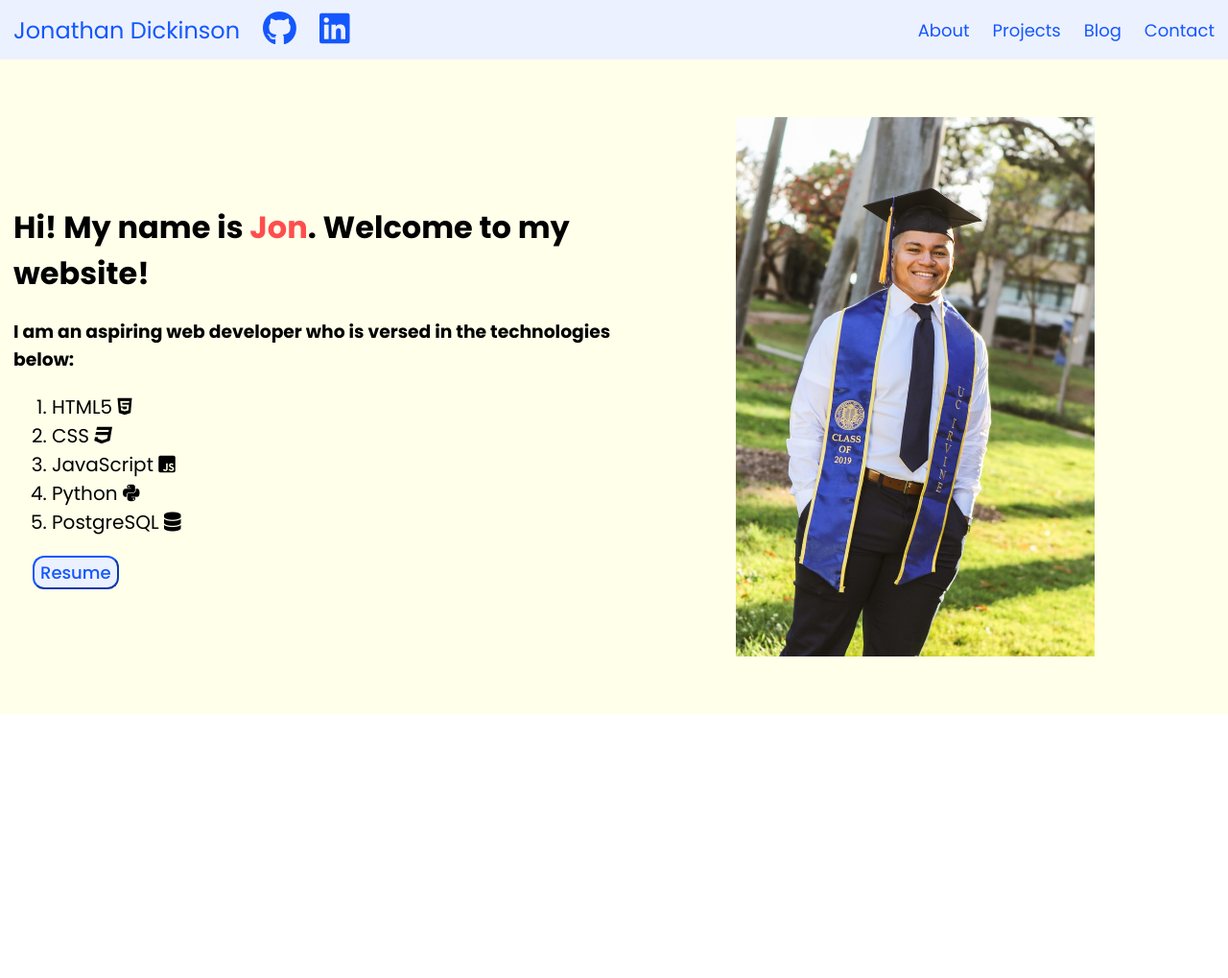
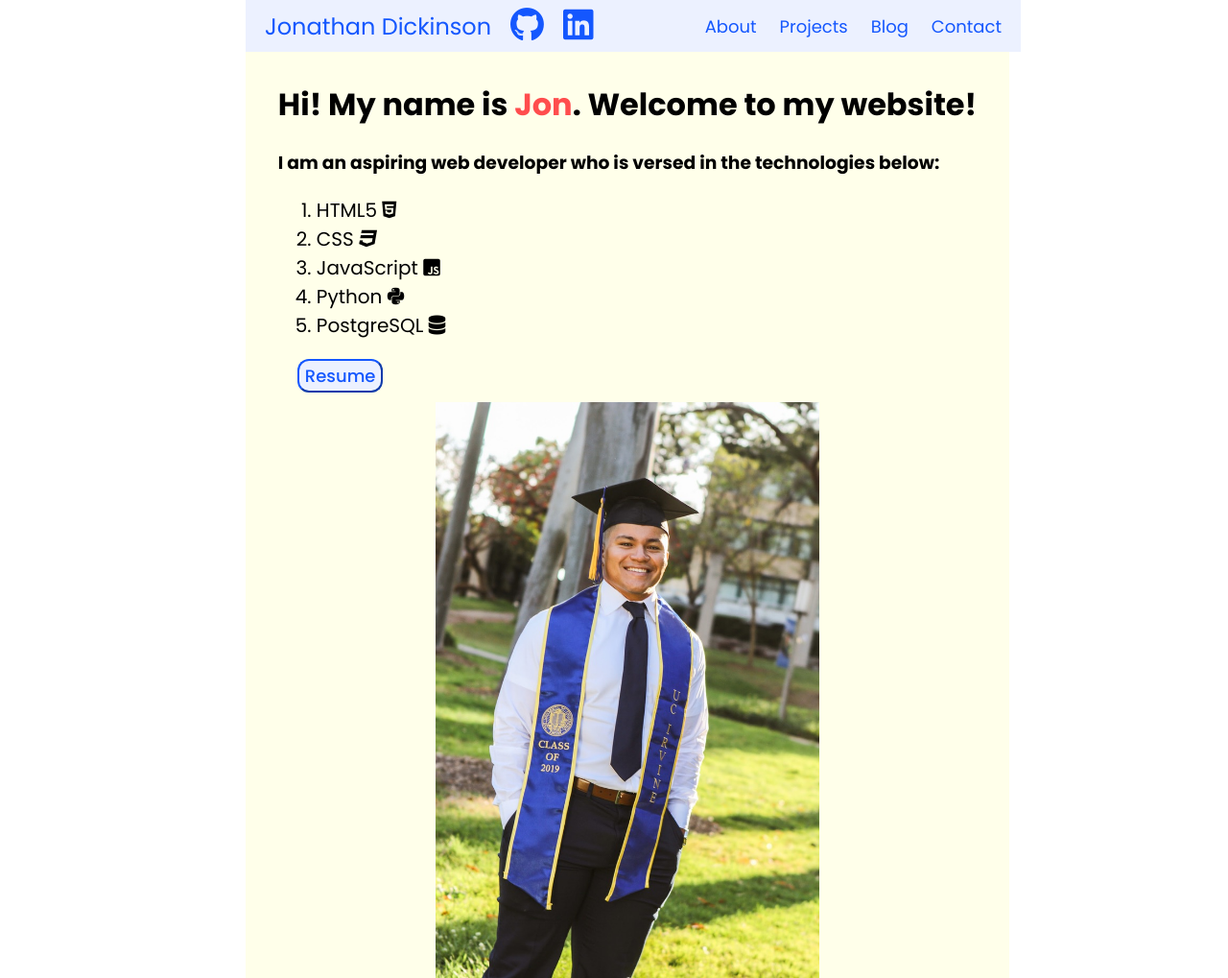
Before and after one commit to jonathjd/portfolio-site, a plain HTML site: page index.html in a window 1280 px wide. Shown: the top 1019 px of the page at 96% size. Before the commit the page ends 800 px from the top, so only its background shows below. Drawn offline with Linux system fonts and the light colour scheme.

Commit message:
Add responsiveness to devices over 768px

```diff
--- a/index.html
+++ b/index.html
@@ -46,9 +46,7 @@
                     </ol>
                     <button class="btn cv"><a href="img/Dickinson_Resume.pdf" id="resume">Resume</a></button>
                 </div>
-                <div class="photo">
-                    <img src="img/grad-photo.jpeg" class="grad" alt="Dashing photo of Jon's 2019 graduation"></img>
-                </div>
+                <img src="img/grad-photo.jpeg" class="grad" alt="Dashing photo of Jon's 2019 graduation"></img>
             </div>
         </main>
 
--- a/style.css
+++ b/style.css
@@ -13,9 +13,8 @@ body {
     display: flex;
     flex-wrap: wrap;
     align-items: center;
-    justify-content: space-between;
-    gap: 10px;
-    padding: 12px 14px;
+    justify-content: center;
+    padding: 8px 2px;
 }
 
 .header a{
@@ -26,6 +25,7 @@ body {
 .left-links {
     display: flex;
     align-items: center;
+    justify-content: space-between;
     gap: 24px;
 }
 
@@ -50,7 +50,9 @@ body {
 .sec1 {
     background-color: #FFFFEA;
     display: flex;
-    padding: 60px 14px;
+    flex-wrap: wrap;
+    padding: 10px 14px;
+    gap: 10px;
     align-items: center;
 }
 
@@ -63,8 +65,7 @@ span {
 }
 
 .grad {
-    width: 60%;
-    height: auto;
+    width: 100%;
 }
 
 .cv {
@@ -92,7 +93,34 @@ span {
     color: white;
 }
 
-.photo {
-    display: flex;
-    justify-content: center;
+@media only screen and (min-width: 768px) {
+
+    main {
+        width: 768px;
+        margin: auto;
+    }
+
+    .header {
+        width: 100%;
+        justify-content: space-between;
+        padding: 8px 20px;
+    }
+
+    .left-links {
+        gap: 20px;
+    }
+
+    .right-links {
+        gap: 24px;
+    }
+
+    .sec1 {
+        width: 100%;
+        justify-content: center;
+    }
+
+    .grad {
+        width: 400px;
+        height: auto;
+    }
 }
```
